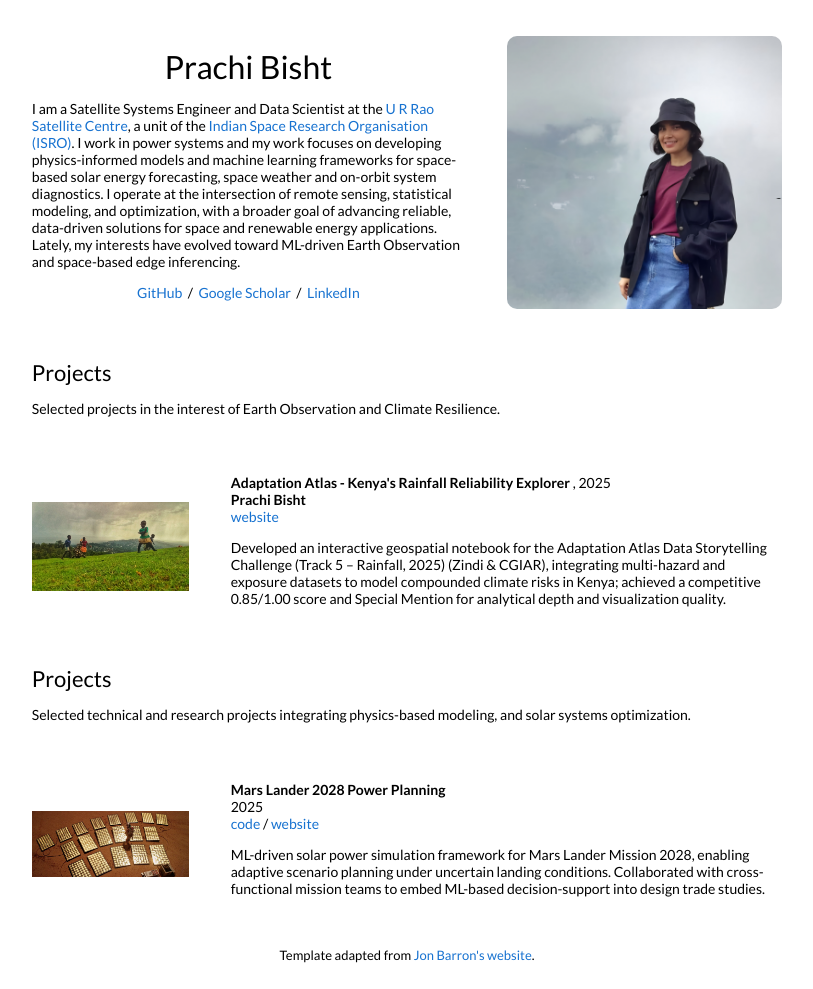
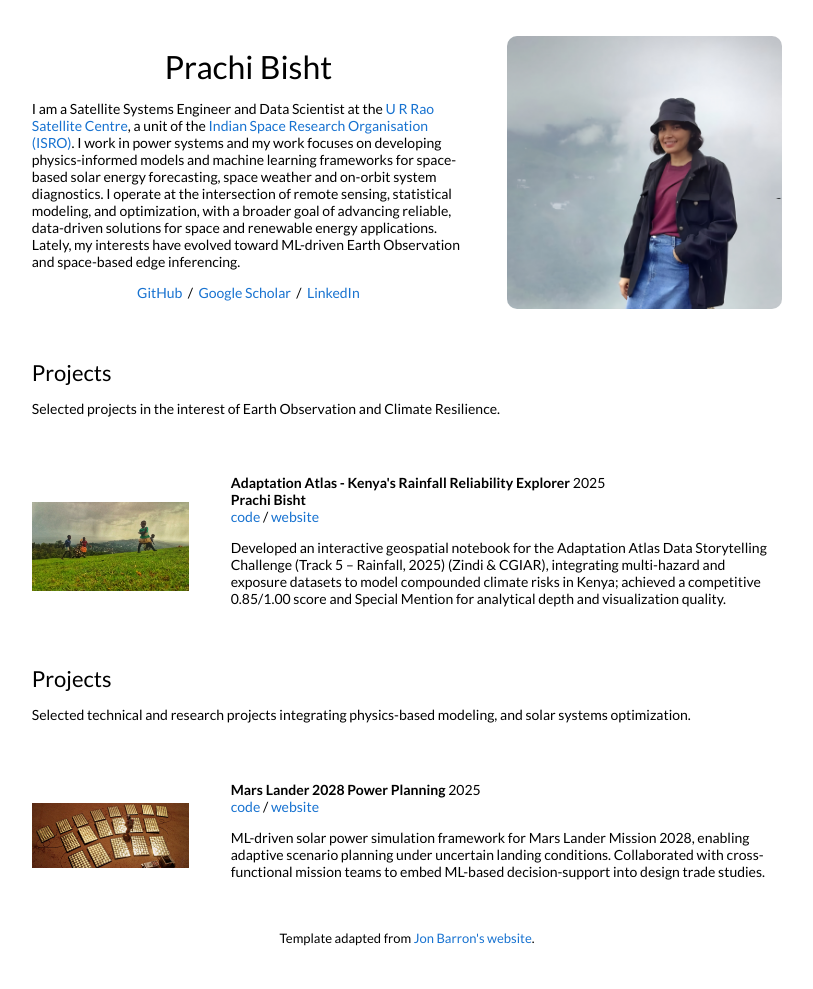
Before and after one commit to bisht-prachi/bisht-prachi.github.io, a Jekyll site: the page built from _posts/2025-11-04-kenya-adaptation.markdown, in a window 1280 px wide. Shown: the whole page, without its empty margins (233-1046 px from the left). Built offline with Jekyll 4.4.1, drawn with Linux system fonts in a browser that asks for light colours.

Commit message:
project 2 edit

```diff
--- a/_layouts/default.html
+++ b/_layouts/default.html
@@ -71,11 +71,10 @@
           {% if post.categories contains 'earth-project' %}
           <tr>
             <td style="padding:2.5%;width:25%;vertical-align:middle;">
-              <img src="/tn{{ post.image }}" alt="project image" style="width:auto;height:auto;max-width:100%;">
+              <img src="{{ post.image }}" alt="project image" style="width:auto;height:auto;max-width:100%;">
             </td>
             <td style="padding:2.5%;width:75%;vertical-align:middle;">
-              <h3>{{ post.title }}</h3>
-              <em>{{ post.venue }}</em>, {{ post.date | date: "%Y" }}<br>
+              <h3>{{ post.title }}</h3> {{ post.date | date: "%Y" }}<br>
               {{ post.authors }}<br>
               {% if post.paper %}<a href="{{ post.paper }}">paper</a> / {% endif %}
               {% if post.arxiv %}<a href="{{ post.arxiv }}">arxiv</a> / {% endif %}
@@ -108,8 +107,7 @@
               <img src="/tn{{ post.image }}" alt="project image" style="width:auto;height:auto;max-width:100%;">
             </td>
             <td style="padding:2.5%;width:75%;vertical-align:middle;">
-              <h3>{{ post.title }}</h3><br>
-              {{ post.date | date: "%Y" }}<br>
+              <h3>{{ post.title }}</h3> {{ post.date | date: "%Y" }}<br>
               {% if post.code %}<a href="{{ post.code }}">code</a> / {% endif %}
               {% if post.website %}<a href="{{ post.website }}">website</a>{% endif %}
               <p>{{ post.excerpt }}</p>
--- a/_posts/2025-11-04-kenya-adaptation.markdown
+++ b/_posts/2025-11-04-kenya-adaptation.markdown
@@ -8,7 +8,7 @@ author: "Prachi Bisht"
 authors: "<strong>Prachi Bisht</strong>"
 venue:
 arxiv:
-code:
+code: https://observablehq.com/@earth-observation/track-5-rainfall-reliability-report
 website: https://observablehq.com/@earth-observation/track-5-rainfall-reliability-report
 ---
 Developed an interactive geospatial notebook for the Adaptation Atlas Data Storytelling Challenge (Track 5 – Rainfall, 2025) (Zindi & CGIAR), integrating multi-hazard and exposure datasets to model compounded climate risks in Kenya; achieved a competitive 0.85/1.00 score and Special Mention for analytical depth and visualization quality.
```
